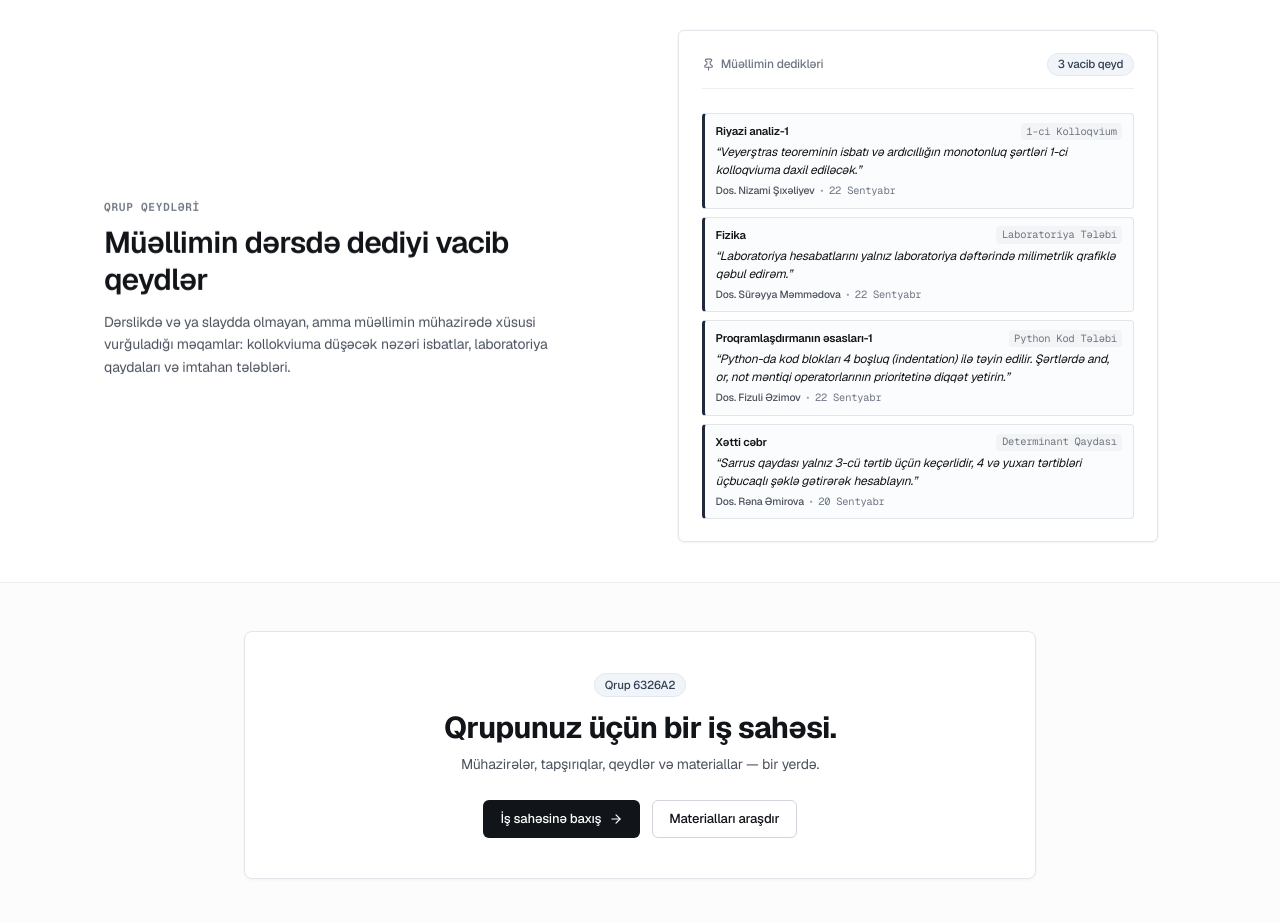
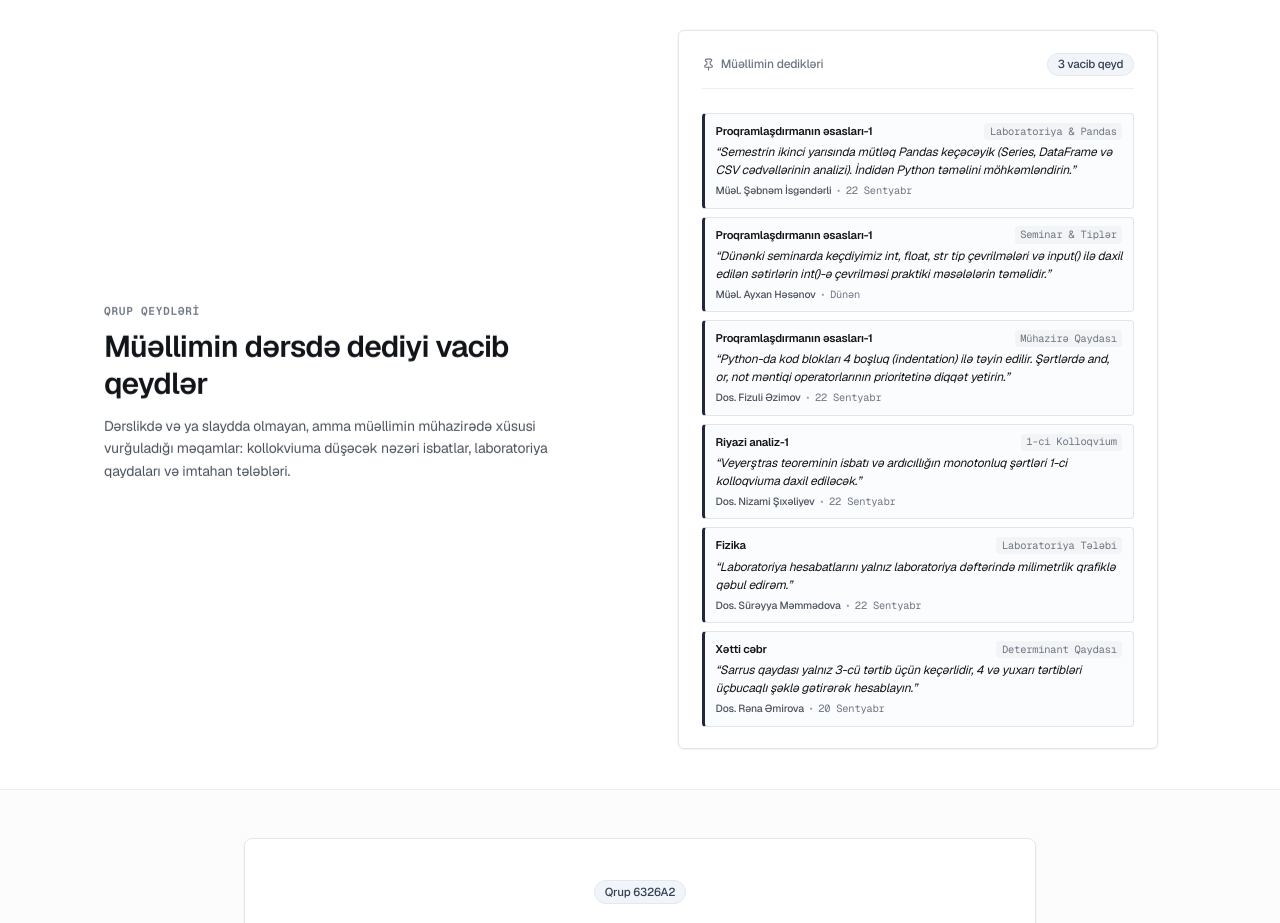
Before and after one commit to elcann7/aztu, a React (Vite) app: page / in a window 1280 px wide. Shown: the part 2820-3743 px from the top of the page. Built offline with nearby package versions, Linux system fonts and the light colour scheme; no server answers; the database is empty.

Commit message:
feat: integrate Müəl. Şəbnəm İsgəndərli Pandas curriculum and Müəl. Ayxan Həsənov seminar topics

```diff
--- a/src/components/app/views/PythonSandboxView.tsx
+++ b/src/components/app/views/PythonSandboxView.tsx
@@ -16,6 +16,37 @@ import {
 import './PythonSandboxView.css';
 
 const LAB_TEMPLATES = [
+  {
+    id: 'ayxan_types',
+    title: 'Müəl. Ayxan Həsənov: int, float & Tiplər (Dünənki seminar)',
+    code: `# AzTU 6326A2 — Proqramlaşdırmanın əsasları-1 (Seminar)
+# Seminar müəllimi: Müəl. Ayxan Həsənov (Dünən keçirilən mövzu)
+# Mövzu: int, float, str tipləri, tip çevrilmələri və riyazi operatorlar
+
+print("=== Seminar Praktikası: Tiplər və Çevrilmələr ===")
+# input() funksiyası konsoldan həmişə string (str) qəbul edir.
+# Riyazi əməliyyat aparmaq üçün int() və ya float() ilə çeviririk:
+tam_eded = int(input("Bir tam ədəd daxil edin (int): "))
+kesr_eded = float(input("Bir kəsrlik ədəd daxil edin (float): "))
+
+cem = tam_eded + kesr_eded
+ferq = tam_eded - kesr_eded
+hasil = tam_eded * kesr_eded
+tam_bolme = tam_eded // 2
+qaliq = tam_eded % 2
+quvvet = tam_eded ** 2
+
+print("\n--- Nəticələr və Dəyişən Tipləri ---")
+print(f"Daxil edilən tam ədəd tipi: {type(tam_eded)} -> Dəyər: {tam_eded}")
+print(f"Daxil edilən kəsr ədəd tipi: {type(kesr_eded)} -> Dəyər: {kesr_eded}")
+print(f"Cəm ({tam_eded} + {kesr_eded}): {cem} (Avtomatik çevrilən tip: {type(cem)})")
+print(f"Fərq ({tam_eded} - {kesr_eded}): {ferq:.2f}")
+print(f"Hasil ({tam_eded} * {kesr_eded}): {hasil:.2f}")
+print(f"{tam_eded} // 2 (Tam hissə bölməsi): {tam_bolme}")
+print(f"{tam_eded} % 2 (Bölünmədən qalıq): {qaliq}")
+print(f"{tam_eded} ** 2 (Kvadratı): {quvvet}")
+`,
+  },
   {
     id: 'intro',
     title: 'Giriş: print() və input()',
@@ -141,10 +172,44 @@ neticeler = fibonacci(say)
 print(f"İlk {say} Fibonaççi ədədi:", neticeler)
 `,
   },
+  {
+    id: 'lab6',
+    title: 'Müəl. Şəbnəm İsgəndərli: Pandas, Series & DataFrame',
+    code: `# AzTU CS-101 — Laboratoriya: Pandas Kitabxanası
+# Müəl. Şəbnəm İsgəndərli: Verilənlərin Təhlili və DataFrame
+# Qeyd: Brauzerdə Pyodide WebAssembly mühiti avtomatik Pandas və NumPy yükləyir!
+
+import pandas as pd
+
+# 6326A2 Qrupunun Nümunəvi Fənn Nəticələri
+cedvel = {
+    'Ad': ['Elcan', 'Murad', 'Nigar', 'Rəşad', 'Aytac', 'Fərid'],
+    'Proqramlaşdırma': [95, 88, 92, 75, 85, 90],
+    'Riyazi_analiz': [90, 82, 89, 70, 80, 86],
+    'Xətti_cəbr': [92, 85, 94, 78, 88, 91],
+}
+
+df = pd.DataFrame(cedvel)
+# Orta qiymət sütunu hesablayaq
+df['Orta_Bal'] = ((df['Proqramlaşdırma'] + df['Riyazi_analiz'] + df['Xətti_cəbr']) / 3).round(1)
+
+print("=== 6326A2 Qrup Nəticələri (Pandas DataFrame) ===")
+print(df)
+
+print("\n=== Əsas Statistik Göstəricilər ===")
+print(f"Proqramlaşdırma üzrə qrup ortalaması: {df['Proqramlaşdırma'].mean():.1f}")
+print(f"Ən yüksək ümumi orta bal: {df['Orta_Bal'].max():.1f}")
+
+# Şərtlə süzgəcdən keçirmə (Filtering)
+elacilar = df[df['Orta_Bal'] >= 85]
+print("\n=== Yüksək Göstəricili Tələbələr (Orta bal >= 85) ===")
+print(elacilar[['Ad', 'Proqramlaşdırma', 'Orta_Bal']])
+`,
+  },
 ];
 
 export const PythonSandboxView: React.FC = () => {
-  const [selectedTemplateId, setSelectedTemplateId] = useState<string>('intro');
+  const [selectedTemplateId, setSelectedTemplateId] = useState<string>(LAB_TEMPLATES[0].id);
   const [code, setCode] = useState<string>(LAB_TEMPLATES[0].code);
   const [isRunning, setIsRunning] = useState(false);
   const [result, setResult] = useState<PythonExecutionResult | null>(null);
--- a/src/data/mockData.ts
+++ b/src/data/mockData.ts
@@ -422,7 +422,7 @@ export const COURSE_SYLLABUS: Record<string, SyllabusWeek[]> = {
   ],
   prog: [
     { week: 1, dates: '15-19 Sen', title: 'Python proqramlaşdırma dilinə giriş. İcra mühiti, sintaksis və standart I/O (print, input)', type: 'lecture', status: 'completed' },
-    { week: 2, dates: '22-26 Sen', title: 'Dəyişənlər, əsas məlumat tipləri (int, float, str, bool), tip çevrilmələri və riyazi operatorlar', type: 'lecture', status: 'in_progress', description: 'Lab Aud. 6-504 / Mühazirə Aud. 6-408' },
+    { week: 2, dates: '22-26 Sen', title: 'Dəyişənlər, əsas məlumat tipləri (int, float, str, bool), tip çevrilmələri və riyazi operatorlar', type: 'lecture', status: 'in_progress', description: 'Seminar: Müəl. Ayxan Həsənov / Lab: Müəl. Şəbnəm İsgəndərli' },
     { week: 3, dates: '29 Sen - 03 Okt', title: 'Budaqlanan alqoritmlər və şərt konstruksiyaları (if, elif, else), məntiqi operatorlar (and, or, not)', type: 'lecture', status: 'upcoming' },
     { week: 4, dates: '06-10 Okt', title: 'Dövri alqoritmlər: while dövrü, break və continue operatorları, sonsuz dövrlərin idarəsi', type: 'lecture', status: 'upcoming' },
     { week: 5, dates: '13-17 Okt', title: 'for dövrü və range() funksiyası. Daxili (nested) dövrlər və cəm/hasil hesablama alqoritmləri', type: 'lecture', status: 'upcoming' },
@@ -433,9 +433,9 @@ export const COURSE_SYLLABUS: Record<string, SyllabusWeek[]> = {
     { week: 10, dates: '17-21 Noy', title: 'Kortejlər (Tuples) və Çoxluqlar (Sets). Dəyişməzlik xassəsi və çoxluq əməliyyatları', type: 'lecture', status: 'upcoming' },
     { week: 11, dates: '24-28 Noy', title: '2-Cİ KOLLOQVİUM & Lüğətlər (Dictionaries): key-value cütlükləri və lüğət metodları', type: 'colloquium', status: 'upcoming' },
     { week: 12, dates: '01-05 Dek', title: 'İstifadəçi funksiyaları (def): Parametrlər, arqumentlər (*args, **kwargs), return və görünüş sahəsi (scope)', type: 'lecture', status: 'upcoming' },
-    { week: 13, dates: '08-12 Dek', title: 'Rekursiv funksiyalar, lambda funksiyaları, map() və filter() alətləri', type: 'lecture', status: 'upcoming' },
-    { week: 14, dates: '15-19 Dek', title: '3-CÜ KOLLOQVİUM / SƏRBƏST İŞ & Fayllarla iş (open, read, write, with context manager)', type: 'colloquium', status: 'upcoming' },
-    { week: 15, dates: '22-26 Dek', title: 'Xətaların idarə edilməsi (try-except) və Semestr Yekun İmtahana Hazırlıq Məsələləri', type: 'lecture', status: 'upcoming' },
+    { week: 13, dates: '08-12 Dek', title: 'Fayllarla iş və Pandas kitabxanasına giriş: Series və DataFrame strukturları (Müəl. Şəbnəm İsgəndərli)', type: 'lecture', status: 'upcoming' },
+    { week: 14, dates: '15-19 Dek', title: '3-CÜ KOLLOQVİUM / SƏRBƏST İŞ & Pandas ilə verilənlərin oxunması (read_csv), cədvəllərin təhlili və filtrasiya', type: 'colloquium', status: 'upcoming' },
+    { week: 15, dates: '22-26 Dek', title: 'Pandas statistik təhlil layihəsi, xətaların idarəsi (try-except) və Semestr Yekun İmtahana Hazırlıq', type: 'lecture', status: 'upcoming' },
   ],
   eng: [
     { week: 1, dates: '15-19 Sen', title: 'Engineering Foundations: Technical Terminology & Diagnostic Test', type: 'seminar', status: 'completed' },
@@ -506,7 +506,7 @@ export const FEATURED_LECTURES: Record<string, Lecture> = {
     date: '22 Sentyabr',
     room: 'Lab. 6-504 / Aud. 6-408',
     teacherRemark:
-      'Dos. Fizuli Əzimov: Python-da bloklar 4 boşluq (indentation) ilə təyin edilir. Şərtlərdə and, or, not məntiqi operatorlarının prioritetinə diqqət yetirin.',
+      'Müəl. Ayxan Həsənov (Dünənki seminar): int, float, str tiplərinin çevrilməsi və riyazi operatorlar laboratoriya üçün təməldir. Müəl. Şəbnəm İsgəndərli (Laboratoriya): Python əsaslarından sonra verilənlərin analizi üçün Pandas (Series və DataFrame) keçəcəyik.',
     summary:
       'Əsas məlumat tipləri (int, float, str, bool), tip çevrilmələri, if-elif-else budaqlanma məntiqi və riyazi operatorlar.',
     materials: [
@@ -711,6 +711,33 @@ export const GROUP_POLL: GroupPoll = {
 export const GROUP_REMARKS: GroupRemark[] = [
   {
     id: 'rem-1',
+    course: 'Proqramlaşdırmanın əsasları-1',
+    courseId: 'prog',
+    quote: 'Semestrin ikinci yarısında mütləq Pandas keçəcəyik (Series, DataFrame və CSV cədvəllərinin analizi). İndidən Python təməlini möhkəmləndirin.',
+    author: 'Müəl. Şəbnəm İsgəndərli',
+    date: '22 Sentyabr',
+    tag: 'Laboratoriya & Pandas',
+  },
+  {
+    id: 'rem-2',
+    course: 'Proqramlaşdırmanın əsasları-1',
+    courseId: 'prog',
+    quote: 'Dünənki seminarda keçdiyimiz int, float, str tip çevrilmələri və input() ilə daxil edilən sətirlərin int()-ə çevrilməsi praktiki məsələlərin təməlidir.',
+    author: 'Müəl. Ayxan Həsənov',
+    date: 'Dünən',
+    tag: 'Seminar & Tiplər',
+  },
+  {
+    id: 'rem-3',
+    course: 'Proqramlaşdırmanın əsasları-1',
+    courseId: 'prog',
+    quote: 'Python-da kod blokları 4 boşluq (indentation) ilə təyin edilir. Şərtlərdə and, or, not məntiqi operatorlarının prioritetinə diqqət yetirin.',
+    author: 'Dos. Fizuli Əzimov',
+    date: '22 Sentyabr',
+    tag: 'Mühazirə Qaydası',
+  },
+  {
+    id: 'rem-4',
     course: 'Riyazi analiz-1',
     courseId: 'math',
     quote: 'Veyerştras teoreminin isbatı və ardıcıllığın monotonluq şərtləri 1-ci kolloqviuma daxil ediləcək.',
@@ -719,7 +746,7 @@ export const GROUP_REMARKS: GroupRemark[] = [
     tag: '1-ci Kolloqvium',
   },
   {
-    id: 'rem-2',
+    id: 'rem-5',
     course: 'Fizika',
     courseId: 'phys',
     quote: 'Laboratoriya hesabatlarını yalnız laboratoriya dəftərində milimetrlik qrafiklə qəbul edirəm.',
@@ -728,16 +755,7 @@ export const GROUP_REMARKS: GroupRemark[] = [
     tag: 'Laboratoriya Tələbi',
   },
   {
-    id: 'rem-3',
-    course: 'Proqramlaşdırmanın əsasları-1',
-    courseId: 'prog',
-    quote: 'Python-da kod blokları 4 boşluq (indentation) ilə təyin edilir. Şərtlərdə and, or, not məntiqi operatorlarının prioritetinə diqqət yetirin.',
-    author: 'Dos. Fizuli Əzimov',
-    date: '22 Sentyabr',
-    tag: 'Python Kod Tələbi',
-  },
-  {
-    id: 'rem-4',
+    id: 'rem-6',
     course: 'Xətti cəbr',
     courseId: 'algebra',
     quote: 'Sarrus qaydası yalnız 3-cü tərtib üçün keçərlidir, 4 və yuxarı tərtibləri üçbucaqlı şəklə gətirərək hesablayın.',
--- a/src/services/pythonRunner.ts
+++ b/src/services/pythonRunner.ts
@@ -126,6 +126,16 @@ export async function executePythonCode(
           callbacks?.onStderr?.(msg);
         },
       });
+
+      // Auto-load official Pyodide packages if detected
+      if (py.loadPackage && /import\s+(pandas|numpy)|from\s+(pandas|numpy)/.test(code)) {
+        try {
+          callbacks?.onStdout?.('[Sistem]: Pandas və NumPy paketləri yüklənir...\n');
+          await py.loadPackage(['pandas', 'numpy']);
+        } catch {
+          // continue
+        }
+      }
 
       // Inject high-level browser input hook
       await py.runPythonAsync(PYODIDE_INPUT_SETUP);
```
Also changed, not shown: 2 other files (tests, documents, lock files or other folders).
